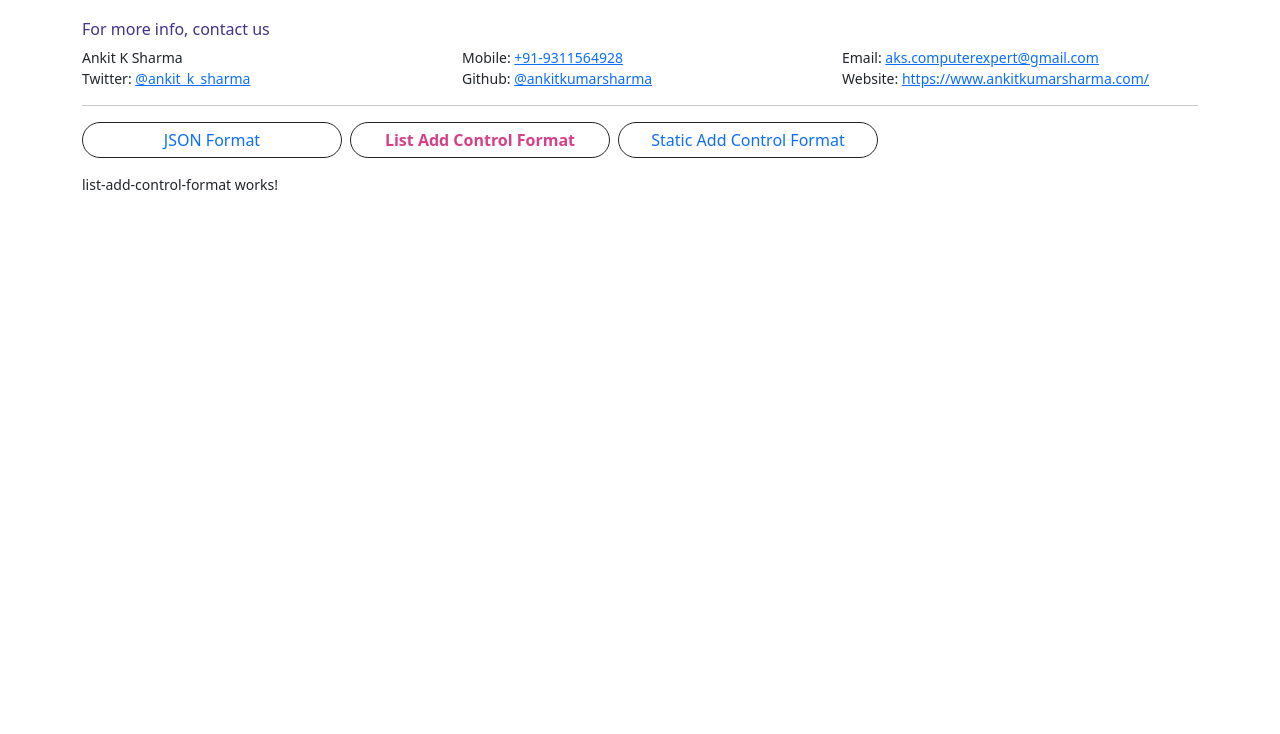
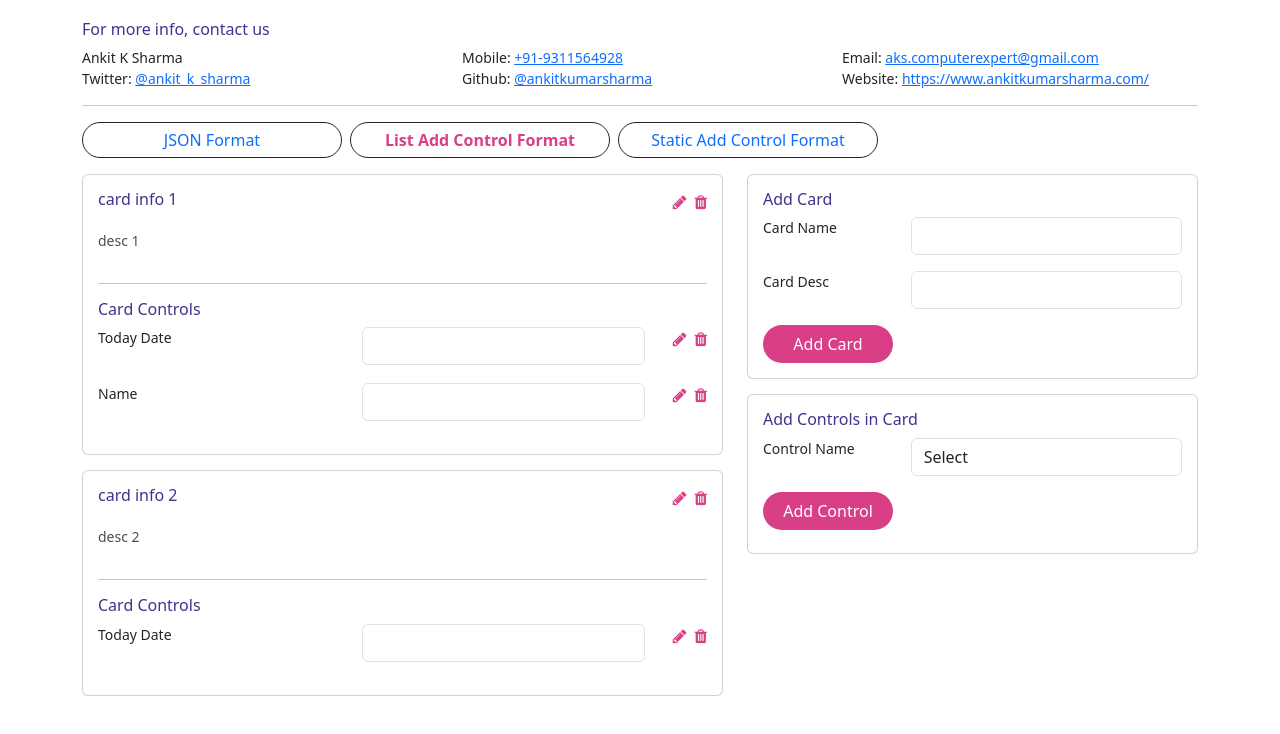
Before and after one commit to ankitkumarsharma/angular-mini-projects, an Angular app in the folder dynamic-forms-generation/: page /list-add-control-format in a window 1280 px wide. Shown: the top 734 px of the page. Built offline with nearby package versions, Linux system fonts and the light colour scheme.

Commit message:
create list add control dynamic form structure

```diff
--- a/dynamic-forms-generation/src/app/core/app.constant.ts
+++ b/dynamic-forms-generation/src/app/core/app.constant.ts
@@ -1,5 +1,5 @@
 import { DynamicFormsConfigModel } from "../shared/dynamic-form/core/dynamic-form.models";
-import { MenuListModel } from "./app.models";
+import { CardListModel, MenuListModel } from "./app.models";
 
 export const LABELS = {
     home:'Home',
@@ -53,3 +53,57 @@ export const DYNAMIC_FORM_CONFIG_DATA: DynamicFormsConfigModel[] = [
         ]
     }
 ]
+
+export const CARD_LIST: CardListModel[] = [
+    {
+      cardName: 'card info 1',
+      desc: 'desc 1',
+      controlsList: [
+        {
+          type: 'date',
+          label: 'Today Date',
+          name: 'date',
+          value: '',
+          validations: [
+            {
+              name: 'required',
+              validator: 'required',
+              message: 'Date is required'
+            }
+          ]
+        },
+        {
+          type: 'text',
+          label: 'Name',
+          name: 'name',
+          value: '',
+          validations: [
+            {
+              name: 'required',
+              validator: 'required',
+              message: 'Name is required'
+            }
+          ]
+        }
+      ]
+    },
+    {
+      cardName: 'card info 2',
+      desc: 'desc 2',
+      controlsList: [
+        {
+          type: 'date',
+          label: 'Today Date',
+          name: 'date',
+          value: '',
+          validations: [
+            {
+              name: 'required',
+              validator: 'required',
+              message: 'Date is required'
+            }
+          ]
+        },
+      ]
+    }
+  ];
--- a/dynamic-forms-generation/src/app/json-format/json-format.component.html
+++ b/dynamic-forms-generation/src/app/json-format/json-format.component.html
@@ -1,3 +1,4 @@
+<div class="card">
     <div class="row">
         <div class="col">
             <dynamic-form (onSubmit)="onSubmit($event)" [formConfig]="formConfig" />
@@ -8,3 +9,4 @@
             {{formGroup.value | json}}
         </div>
     </div>
+</div>
--- a/dynamic-forms-generation/src/app/list-add-control-format/list-add-control-format.component.html
+++ b/dynamic-forms-generation/src/app/list-add-control-format/list-add-control-format.component.html
@@ -1 +1,98 @@
-<p>list-add-control-format works!</p>
+<div class="row">
+    <div class="col-7">
+        @for (item of cardList; track $index) {
+            <div class="card">
+                <div class="row">
+                    <div class="col-6">
+                        <h3 class="ak-sub-title">{{item.cardName}}</h3>
+                    </div>
+                    <div class="col-6">
+                        <ul class="list-inline action-list pull-right">
+                            <li class="list-inline-item">
+                                <a href=""><i class="fa fa-pencil" aria-hidden="true"></i></a>
+                            </li>
+                            <li class="list-inline-item">
+                                <a href=""><i class="fa fa-trash" aria-hidden="true"></i></a>
+                            </li>
+                        </ul>
+                    </div>
+                </div>
+                <p class="ak-para">{{item.desc}}</p>
+                <hr/>
+                <h3 class="ak-sub-title">Card Controls</h3>
+                @for (control of item.controlsList; track $index) {
+                    <div class="row form-group mb-3">
+                        <div class="col-5">
+                            <label for="">{{control.label}}</label>
+                        </div>
+                        <div class="col-7">
+                            <div class="row">
+                                <div class="col-10">
+                                    <input [name]="control.name" type="text" class="form-control">
+                                </div>
+                                <div class="col-2">
+                                    <ul class="list-inline action-list pull-right">
+                                        <li class="list-inline-item">
+                                            <a href=""><i class="fa fa-pencil" aria-hidden="true"></i></a>
+                                        </li>
+                                        <li class="list-inline-item">
+                                            <a href=""><i class="fa fa-trash" aria-hidden="true"></i></a>
+                                        </li>
+                                    </ul>
+                                </div>
+                            </div>
+                        </div>
+                    </div>
+                } @empty {
+                    {{noDataFound}}
+                }
+            </div>
+        } @empty {
+            {{noDataFound}}
+        }
+    </div>
+    <div class="col-5">
+        <div class="card">
+            <h3 class="ak-sub-title">Add Card</h3>
+            <div class="row form-group mb-3">
+                <div class="col-4">
+                    <label for="">Card Name</label>
+                </div>
+                <div class="col-8">
+                    <input type="text" class="form-control">
+                </div>
+            </div>
+            <div class="row form-group mb-3">
+                <div class="col-4">
+                    <label for="">Card Desc</label>
+                </div>
+                <div class="col-8">
+                    <input type="text" class="form-control">
+                </div>
+            </div>
+            <div class="row">
+                <div class="col">
+                    <button type="submit" (click)="addCard()" class="primary-btn">Add Card</button>
+                </div>
+            </div>
+        </div>
+        <div class="card">
+            <h3 class="ak-sub-title">Add Controls in Card</h3>
+            <div class="row form-group mb-3">
+                <div class="col-4">
+                    <label for="">Control Name</label>
+                </div>
+                <div class="col-8">
+                    <select name="" id="" class="form-control">
+                        <option value="">Select</option>
+                    </select>
+                </div>
+            </div>
+            <div class="row">
+                <div class="col">
+                    <button type="submit" class="primary-btn">Add Control</button>
+                </div>
+            </div>
+        </div>
+    </div>
+</div>
--- a/dynamic-forms-generation/src/app/list-add-control-format/list-add-control-format.component.scss
+++ b/dynamic-forms-generation/src/app/list-add-control-format/list-add-control-format.component.scss
@@ -0,0 +1,9 @@
+@import '../scss/variable';
+.action-list{
+    li {
+        a {
+            color: $primaryColor;
+            font-size: 16px;
+        }
+    }
+}
--- a/dynamic-forms-generation/src/app/list-add-control-format/list-add-control-format.component.ts
+++ b/dynamic-forms-generation/src/app/list-add-control-format/list-add-control-format.component.ts
@@ -1,4 +1,6 @@
 import { Component } from '@angular/core';
+import { CARD_LIST, LABELS } from '../core/app.constant';
+import { CardListModel } from '../core/app.models';
 
 @Component({
   selector: 'app-list-add-control-format',
@@ -8,5 +10,14 @@ import { Component } from '@angular/core';
   styleUrl: './list-add-control-format.component.scss'
 })
 export class ListAddControlFormatComponent {
-
+  cardList: CardListModel[] = CARD_LIST;
+  noDataFound:string = LABELS.noDataFound;
+  addCard(){
+    let obj = {
+      cardName: 'Another Card',
+      desc: 'Another desc 1',
+      controlsList: []
+    }
+    this.cardList = [...this.cardList, obj];
+  }
 }
--- a/dynamic-forms-generation/src/app/scss/_common.scss
+++ b/dynamic-forms-generation/src/app/scss/_common.scss
@@ -22,6 +22,7 @@
 .card{
   min-height: 160px;
   margin-bottom: 15px;
+  padding: 15px;
   &.disabled{
     pointer-events: none;
     background-color: $whiteColor;
--- a/dynamic-forms-generation/src/index.html
+++ b/dynamic-forms-generation/src/index.html
@@ -6,6 +6,7 @@
   <base href="/">
   <meta name="viewport" content="width=device-width, initial-scale=1">
   <link rel="icon" type="image/x-icon" href="favicon.ico">
+  <link rel="stylesheet" href="https://cdnjs.cloudflare.com/ajax/libs/font-awesome/4.7.0/css/font-awesome.min.css">
 </head>
 <body>
   <app-root></app-root>
```
Also changed, not shown: dynamic-forms-generation/src/app/core/app.models.ts (+12 -4 lines). Lines whose indentation alone changed are shown as unchanged.
